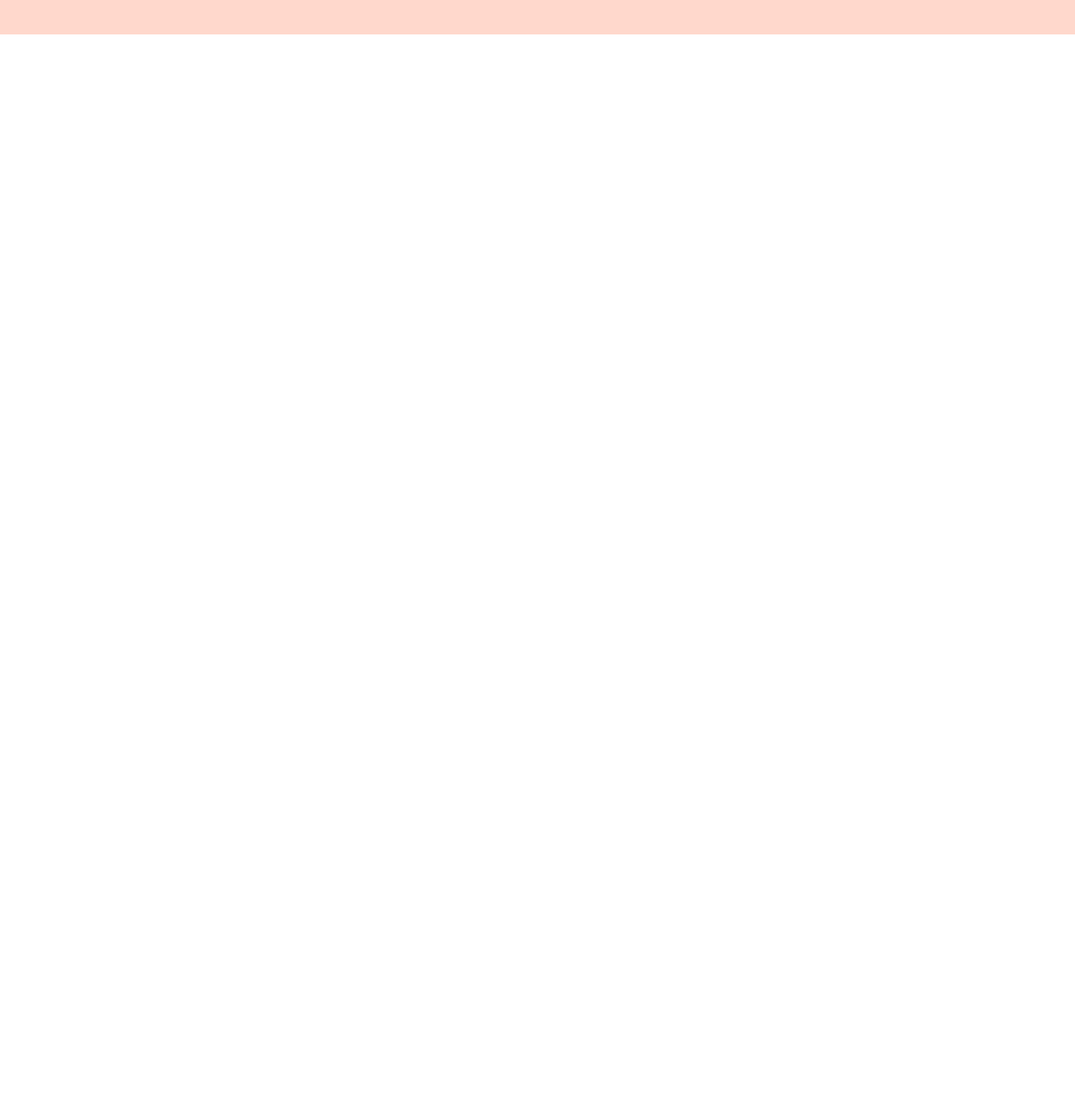
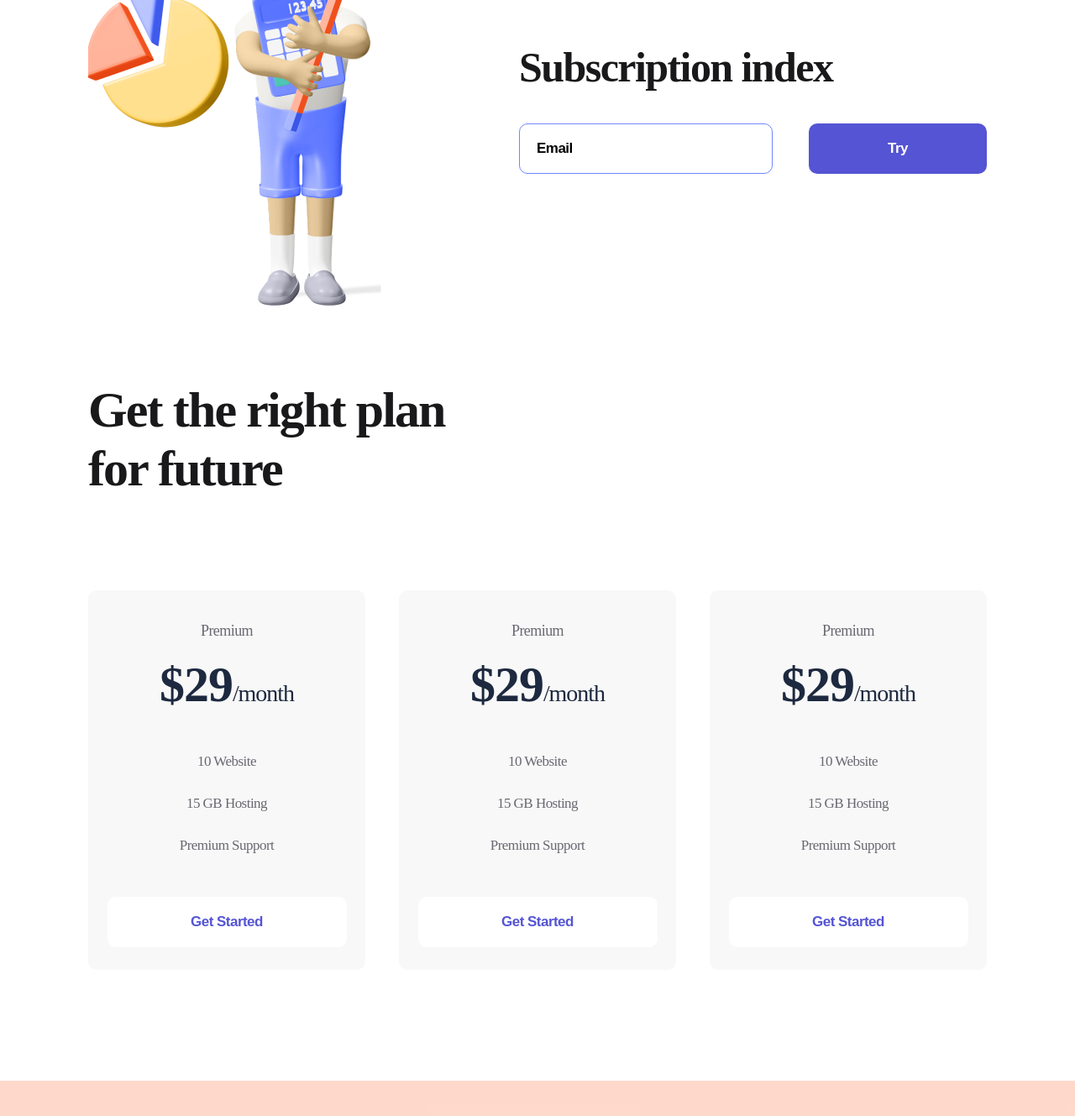
Before and after one commit to Dashadashadas/homework, a plain HTML site: page index.html in a window 1280 px wide. Shown: the part 972-2301 px from the top of the page at 84% size. Before the commit the page ends 1013 px from the top, so only its background shows below. Drawn offline with Linux system fonts and the light colour scheme.

```diff
--- a/index.html
+++ b/index.html
@@ -63,6 +63,77 @@
             <img src="./img/firstmen.png" alt="firstmen">
         </div>
     </section>
+    <section class="container subscribe">
+        <div>
+            <img src="./img/secondmen.png" alt="secondmen">
+        </div>
+        <div>
+            <h2 class="subscribe_title">
+                Subscription index
+            </h2>
+            <form>
+                <input class="input" type="email" placeholder="Email">
+                <button class="button button_violet">
+                    Try
+                </button>
+            </form>
+        </div>
+    </section>
+    <section class="container plan">
+       <h2 class="plan_title">
+            Get the right plan for future
+       </h2>
+        <div class="plan_flex">
+            <div class="item">
+                    <p class="item_text">
+                        Premium
+                    </p>
+                    <h3 class="item_title">
+                        $29<span>/month</span>
+                    </h3>
+                    <ul>
+                        <li class="item_li">10 Website</li>
+                        <li class="item_li">15 GB Hosting </li>
+                        <li class="item_li">Premium Support</li>
+                    </ul>
+                    <button class="button button_item">
+                        Get Started
+                    </button>
+            </div>
+            <div class="item">
+                <p class="item_text">
+                    Premium
+                </p>
+                <h3 class="item_title">
+                    $29<span>/month</span>
+                </h3>
+                <ul>
+                    <li class="item_li">10 Website</li>
+                    <li class="item_li">15 GB Hosting </li>
+                    <li class="item_li">Premium Support</li>
+                </ul>
+                <button class="button button_item">
+                    Get Started
+                </button>
+            </div>
+            <div class="item">
+                <p class="item_text">
+                    Premium
+                </p>
+                <h3 class="item_title">
+                    $29<span>/month</span>
+                </h3>
+                <ul>
+                    <li class="item_li">10 Website</li>
+                    <li class="item_li">15 GB Hosting </li>
+                    <li class="item_li">Premium Support</li>
+                </ul>
+                <button class="button button_item">
+                    Get Started
+                </button>
+            </div>
+        </div>
+    </section>
     <footer class="footer">
         <div class="container footer_flex">
             <div>
--- a/style/style.css
+++ b/style/style.css
@@ -16,7 +16,7 @@
     padding: 38px 0 48px;
 }
 
-.header_flex, .footer_flex, .about{
+.header_flex, .footer_flex, .about, .subscribe, .plan_flex{
     display: flex;
     justify-content: space-between;
     align-items: center;
@@ -108,3 +108,112 @@
     padding: 53px 0;
 
 }
+
+.subscribe{
+    margin-bottom: 85px;
+}
+
+.subscribe_title{
+    font-weight: bold;
+    font-size: 50px;
+    line-height: 57px;
+    letter-spacing: -1.56316px;
+    color: #19191B;
+    margin-bottom: 38px;
+}
+
+.input{
+    width: 302px;
+    height: 60px;
+    border-radius: 10px;
+    border: 1px solid #7087FF;
+    box-sizing: border-box;
+    margin-right: 39px;
+}
+
+.input::placeholder, .input{
+    font-weight: 700;
+    font-size: 17px;
+    line-height: 22px;
+    letter-spacing: -0.531474px;
+    color: #000000;
+    padding: 10px;
+}
+
+.input:focus{
+outline: none;
+}
+
+.plan{
+margin-bottom: 132px;
+}
+
+.plan_title{
+    font-weight: 700;
+    font-size: 60px;
+    line-height: 70px;
+    letter-spacing: -1.87579px;
+    color: #19191B;
+    max-width: 504px;
+    margin-bottom: 110px;
+}
+
+.item{
+    width: 330px;
+    background: #F8F8F8;
+    border-radius: 10px;
+    text-align: center;
+    padding: 34px 0 27px;
+}
+
+.item:hover{
+    transition: 500ms;
+    background: #FF7143;
+    box-shadow: 0px 32px 34px rgba(255, 112, 59, 0.317827);
+}
+
+.item_text{
+    font-size: 18px;
+    line-height: 28px;
+    letter-spacing: -0.562737px;
+    color: #696871;
+}
+
+.item:hover .item_text, .item:hover .item_title, .item:hover .item_li{
+    color: white;
+    transition: 500ms;
+}
+
+.item_title{
+    font-weight: 700;
+    font-size: 60px;
+    line-height: 56px;
+    letter-spacing: -1.03448px;
+    color: #1D293F;
+    margin: 22px 0 28px;
+}
+
+.item_title span{
+    font-size: 28px;
+}
+
+.item_li{
+    list-style: none;
+    font-size: 17px;
+    line-height: 50px;
+    letter-spacing: -0.531474px;
+    color: #696871;
+}
+
+.button_item{
+    width: 285px;
+    background: white;
+    color: #5454D4;
+    margin-top: 36px;
+}
+
+.item:hover .button_item{
+    background: #9F3919;
+    color: white;
+    transition: 500ms;
+}
```
Also changed, not shown: img/secondmen.png (added).
